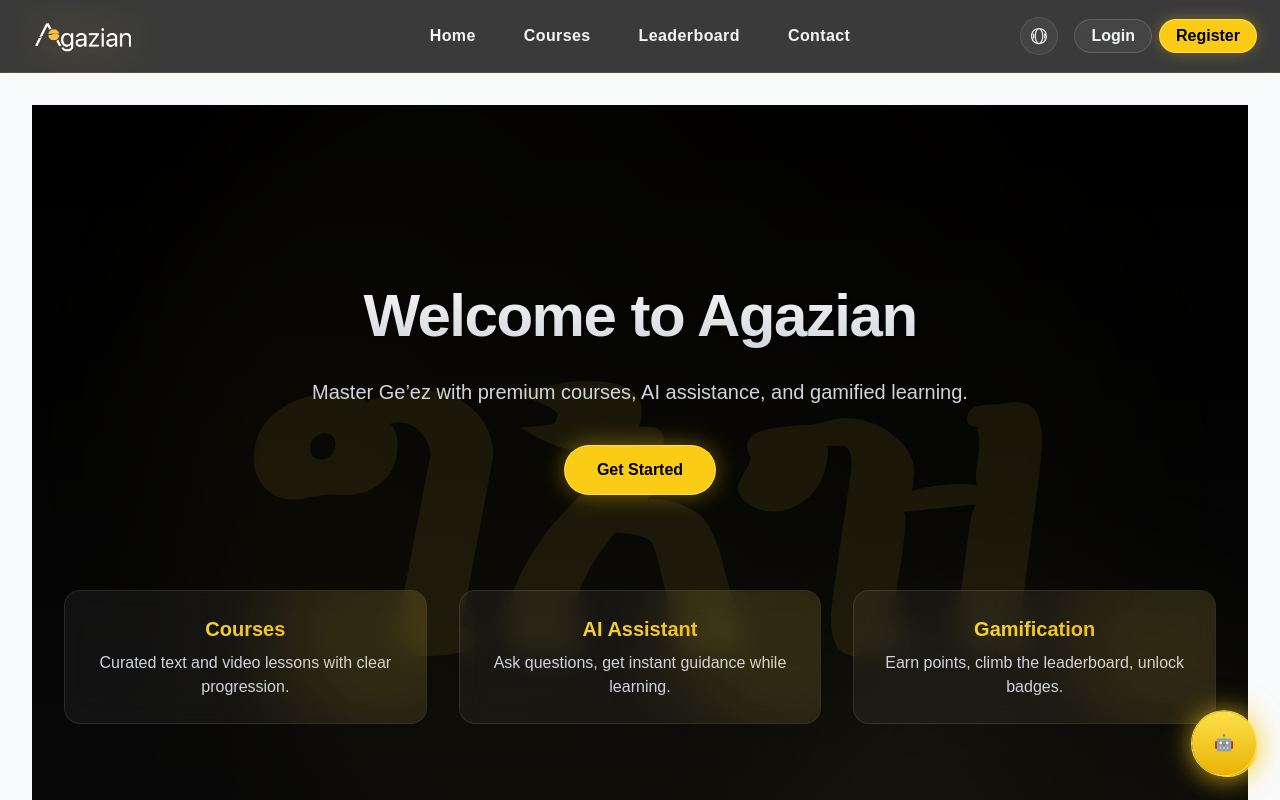
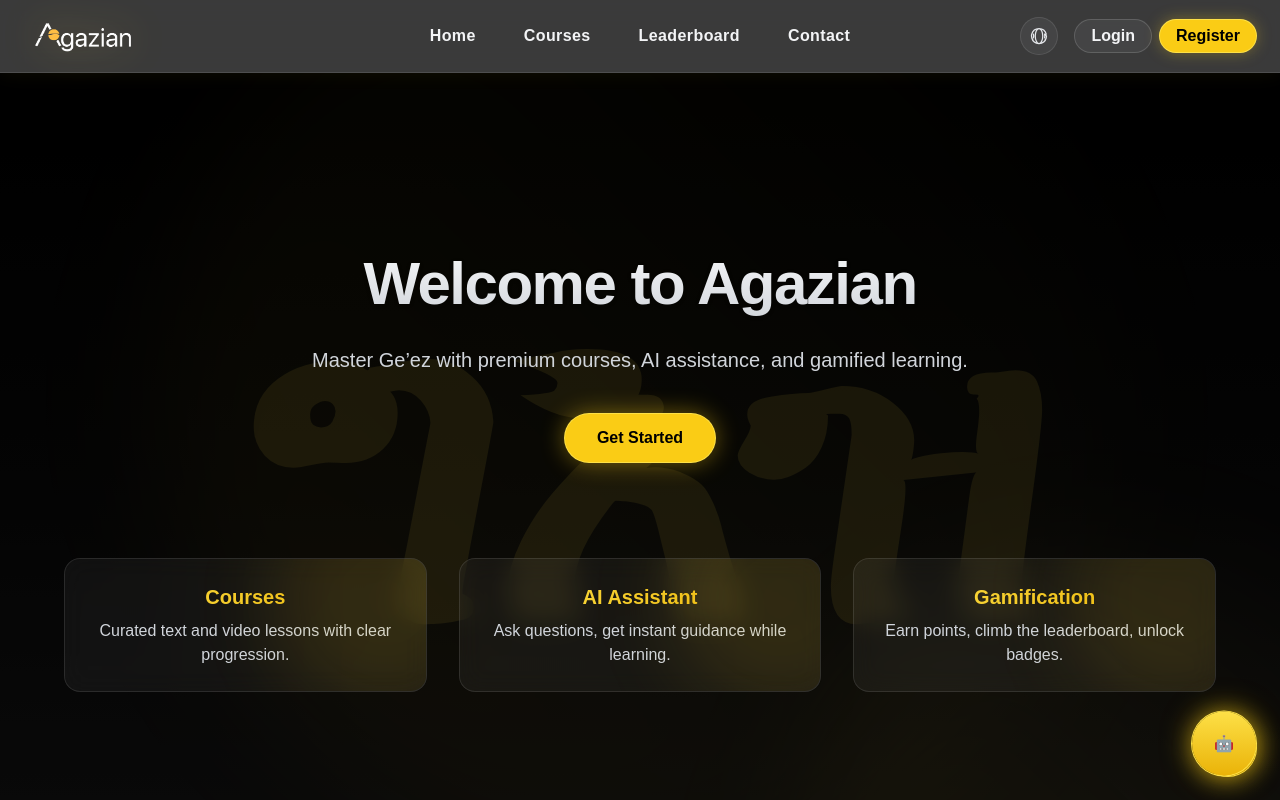
Before and after one commit to elsh1923/Geez_learning, a Next.js app: page / in a window 1280 px wide. Shown: the top 800 px of the page. Built offline with nearby package versions, Linux system fonts and the light colour scheme.

Commit message:
updated navbar

```diff
--- a/src/components/Layout.tsx
+++ b/src/components/Layout.tsx
@@ -11,8 +11,8 @@ const Layout = ({ children }: LayoutProps) => {
   return (
     <div className="flex flex-col min-h-screen">
       <Navbar />
-      {/* Responsive padding to give space from edges without altering backgrounds */}
-      <main className="flex-1 px-4 sm:px-6 md:px-8 py-4 sm:py-6 md:py-8">{children}</main>
+      {/* No padding; sections manage their own spacing */}
+      <main className="flex-1 p-0">{children}</main>
       <Footer />
     </div>
   );
```
